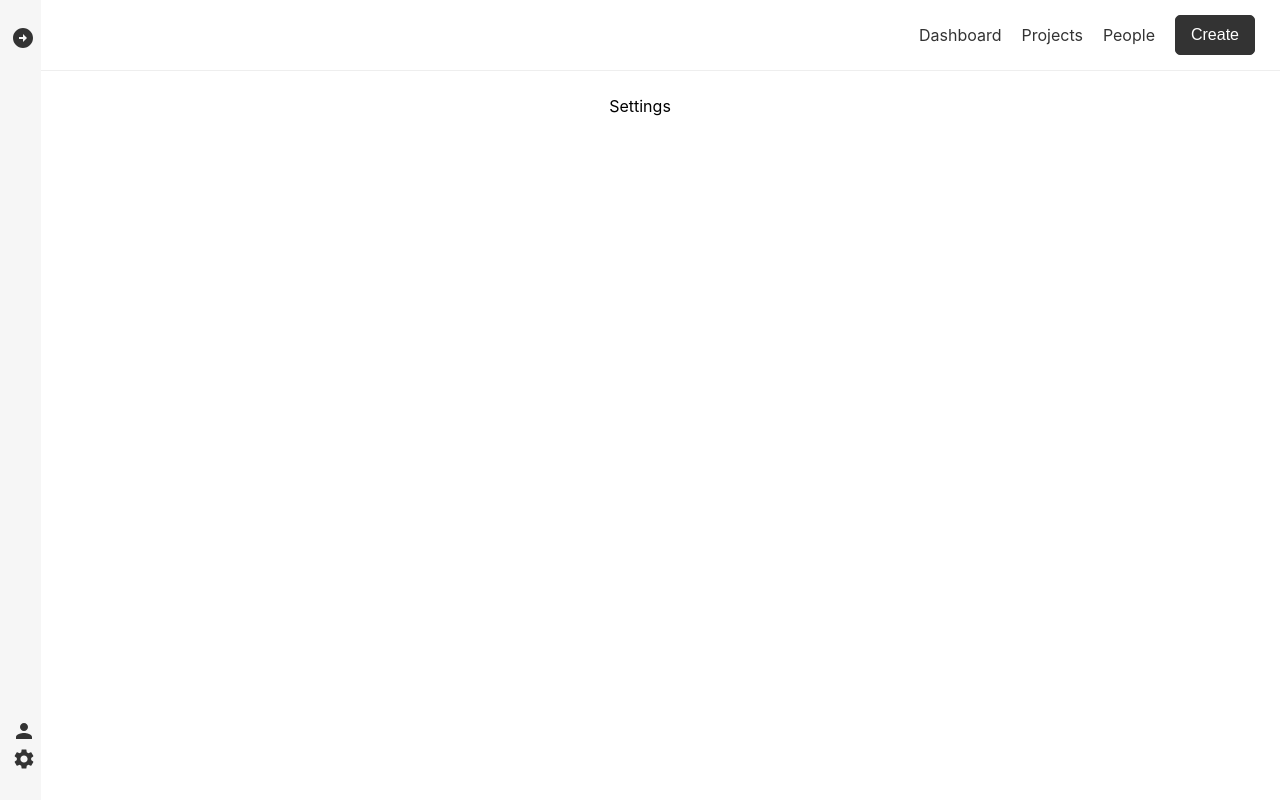
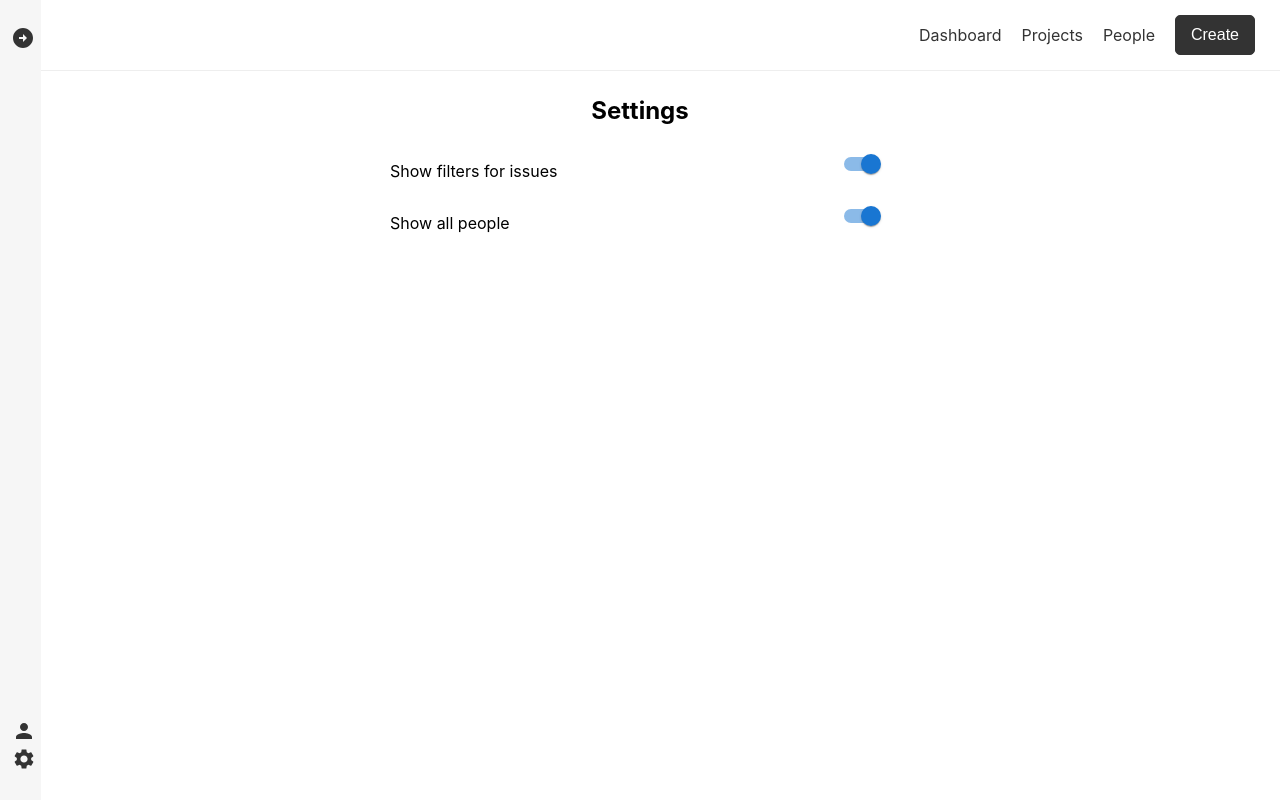
Before and after one commit to CarstenGe/bug-tracker-react, a React (Create React App) app: page /settings in a window 1280 px wide. Built offline with nearby package versions, Linux system fonts and the light colour scheme.

Commit message:
Started on the Settings page

```diff
--- a/src/components/settings/Settings.jsx
+++ b/src/components/settings/Settings.jsx
@@ -1,9 +1,42 @@
 import './settings.css';
+import { useState } from 'react';
+import SettingsItem from './settingsItem/SettingsItem';
+import Snackbar from '@mui/material/Snackbar';
 
 function Settings(props) {
+	const [state, setState] = useState({
+		open: false,
+		vertical: 'top',
+		horizontal: 'center',
+	  });
+	  const { vertical, horizontal, open } = state;
+
+	  const handleClick = (newState) => () => {
+		setState({ open: true, ...newState });
+	  };
+
+	  const handleClose = () => {
+		setState({ ...state, open: false });
+	  };
+
+
+
 	return (
-		<div>
-			Settings
+		<div className='settings'>
+			<h2>Settings</h2>
+			<div className="settings-container">
+				<SettingsItem text="Show filters for issues" handleClick={handleClick} />
+				<SettingsItem text="Show all people" handleClick={handleClick} />
+			</div>
+
+			<Snackbar
+				anchorOrigin={{ vertical, horizontal }}
+				open={open}
+				onClose={handleClose}
+				message="Settings updated"
+				key={vertical + horizontal}
+			/>
+
 		</div>
 	);
 }
--- a/src/components/settings/settings.css
+++ b/src/components/settings/settings.css
@@ -0,0 +1,5 @@
+.settings .settings-container {
+	margin-left: auto;
+	margin-right: auto;
+	width: 500px;
+}
--- /dev/null
+++ b/src/components/settings/settingsItem/SettingsItem.jsx
@@ -0,0 +1,16 @@
+import './settingsItem.css';
+import Switch from '@mui/material/Switch';
+
+function SettingsItem({text, handleClick}) {
+	return (
+		<div className="item">
+			<p>{text}</p>
+			<Switch defaultChecked onClick={handleClick({
+						vertical: 'bottom',
+						horizontal: 'center',
+			})} />
+		</div>
+	);
+}
+
+export default SettingsItem;
--- /dev/null
+++ b/src/components/settings/settingsItem/settingsItem.css
@@ -0,0 +1,5 @@
+.settings .settings-container .item {
+	display: flex;
+	flex-wrap: wrap;
+	justify-content: space-between;
+}
```
